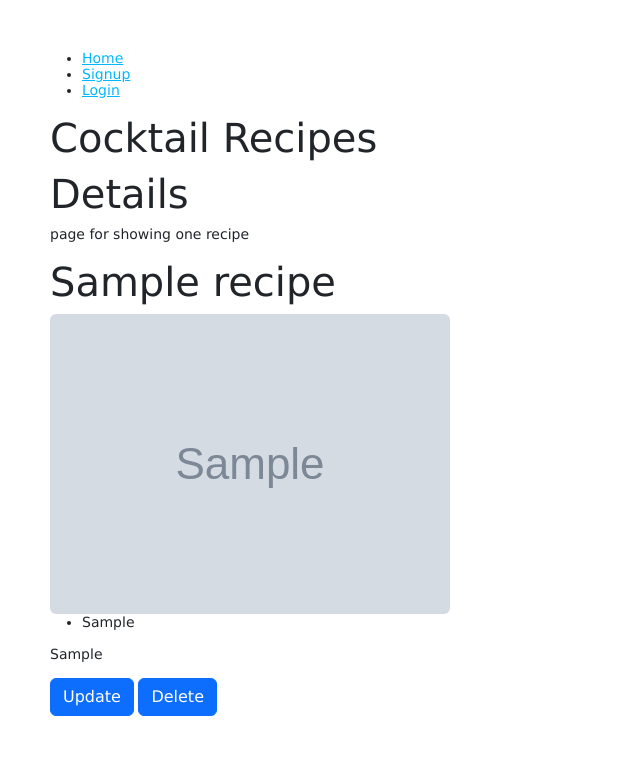
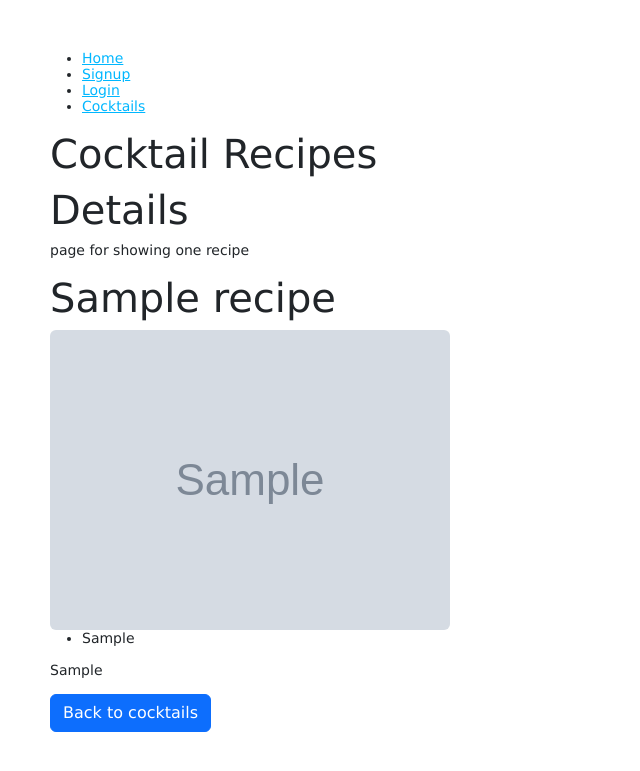
Before and after one commit to matanpost/hippy-hippy-shake, a Node server app: page /recipes/600000000000000000000001/details in a window 1280 px wide. Shown: the top 771 px of the page, without its empty margins (0-640 px from the left). Run offline with Node 20, Linux system fonts and the light colour scheme; tables that the repository leaves empty hold one stand-in row (values such as "Sample post"); grey boxes marked "Sample" are stand-in pictures; some libraries are stand-ins or nearby versions.

Commit message:
still mvp

```diff
--- a/views/layout.ejs
+++ b/views/layout.ejs
@@ -15,10 +15,12 @@
         <% if (user.username) { %>
           <li><a href="/members">Profile</a></li>
           <li><a href="/auth/logout">Logout</a></li>
+          <li><a href="/recipes/AllRecipes">Cocktails</a></li>
         <% } else { %>
         <li><a href="/auth">Home</a></li>
         <li><a href="/auth/signup">Signup</a></li>
         <li><a href="/auth/login">Login</a></li>
+        <li><a href="/recipes/AllRecipes">Cocktails</a></li>
         <% } %>
       </ul>
     </nav>
--- a/views/recipeDetails.ejs
+++ b/views/recipeDetails.ejs
@@ -14,5 +14,10 @@
 
   <p><%= recipe.instructions%></p>
 
-  <a href="/recipes/<%- recipe._id %>/update" class="btn btn-primary">Update</a>
-  <a href="/recipes/<%- recipe._id %>/delete" class="btn btn-primary">Delete</a>
+  <% if (user.username) { %>
+    <a href="/recipes/<%- recipe._id %>/update" class="btn btn-primary">Update</a>
+    <a href="/recipes/<%- recipe._id %>/delete" class="btn btn-primary">Delete</a>
+    <a href="/recipes/AllRecipes" class="btn btn-primary">Back to cocktails</a>
+  <% } else { %>
+    <a href="/recipes/AllRecipes" class="btn btn-primary">Back to cocktails</a>
+  <% } %>
```
